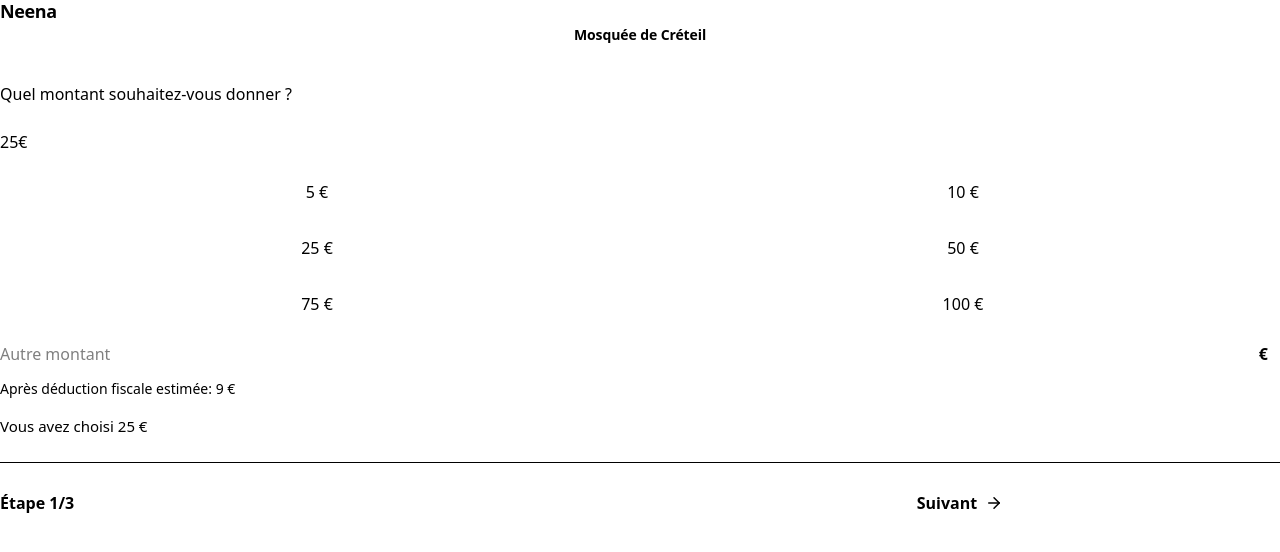
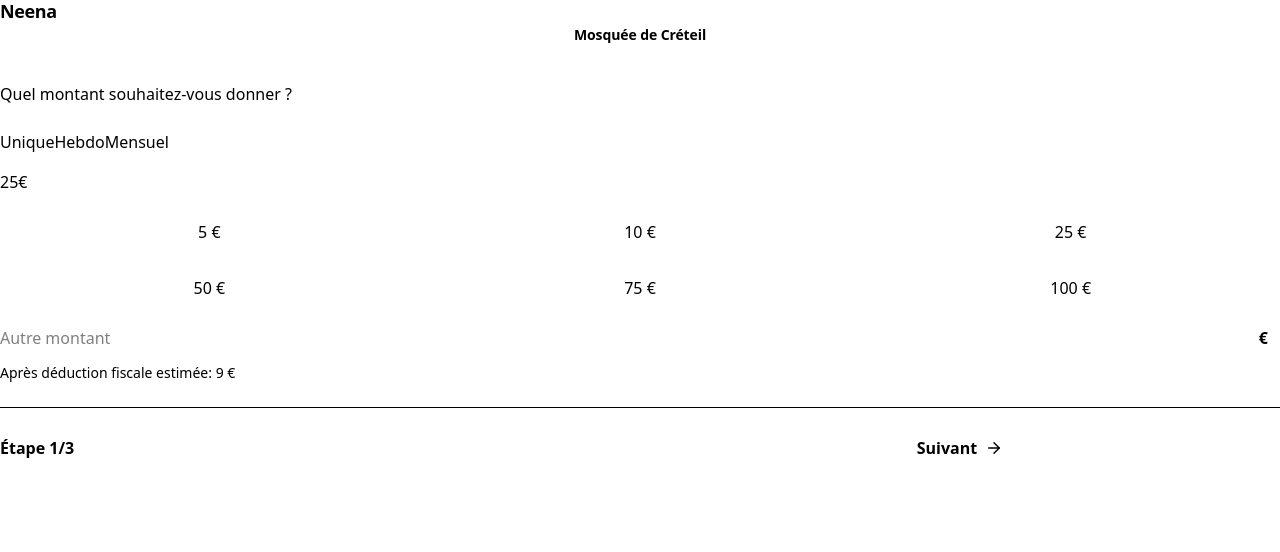
Before and after one commit to chaaaady/NeenaV3, a Next.js app: page /step-amount-v2 in a window 1280 px wide. Shown: the top 552 px of the page. Built offline with nearby package versions, Linux system fonts and the light colour scheme.

Commit message:
V2: keep frequency first; grid 3 cols x 2 rows; remove chosen recap

```diff
--- a/src/app/(don)/step-amount-v2/page.tsx
+++ b/src/app/(don)/step-amount-v2/page.tsx
@@ -4,7 +4,7 @@
 import { useFormContext } from "react-hook-form";
 import { useRouter } from "next/navigation";
 import { ArrowRight } from "lucide-react";
-import { AppBar, Stepper, Input, AmountDisplay, SideMenu, MosqueSelectorModal } from "@/components";
+import { AppBar, Stepper, Input, AmountDisplay, SideMenu, MosqueSelectorModal, SegmentedControl } from "@/components";
 import { formatEuro } from "@/lib/currency";
 import { DonationFormValues } from "@/lib/schema";
 import { useDonationFlow } from "@/features/donation/useDonationFlow";
@@ -71,9 +71,15 @@
             </div>
 
             <div className="space-y-4">
+              <SegmentedControl
+                options={["Unique", "Hebdo", "Mensuel"]}
+                value={values.frequency}
+                onChange={(v: string) => form.setValue("frequency", v as "Unique" | "Hebdo" | "Mensuel", { shouldDirty: true })}
+              />
+
               <AmountDisplay amount={values.amount} frequency={values.frequency} />
 
-              <div className="grid grid-cols-2 gap-3">
+              <div className="grid grid-cols-3 gap-3">
                 {PRESET_AMOUNTS.map((amt) => (
                   <button
                     key={amt}
@@ -96,10 +102,6 @@
                 <div className="text-[14px] text-[var(--text-muted)]">
                   Après déduction fiscale estimée: {formatEuro(values.amount * 0.34)}
                 </div>
-              </div>
-
-              <div className="text-[15px] text-[var(--text)]">
-                Vous avez choisi {formatEuro(values.amount)}{values.frequency !== "Unique" ? (values.frequency === "Hebdo" ? "/semaine" : "/mois") : ""}
               </div>
             </div>
 
```
